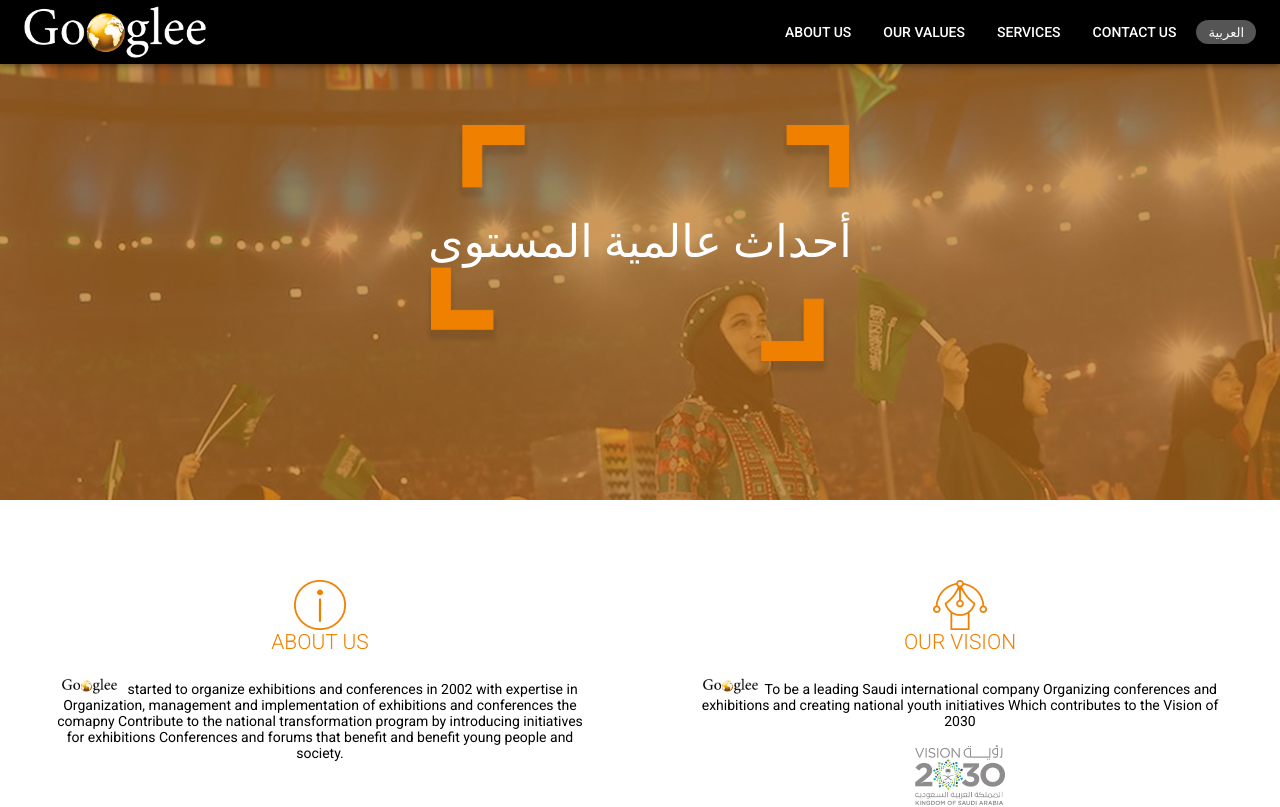
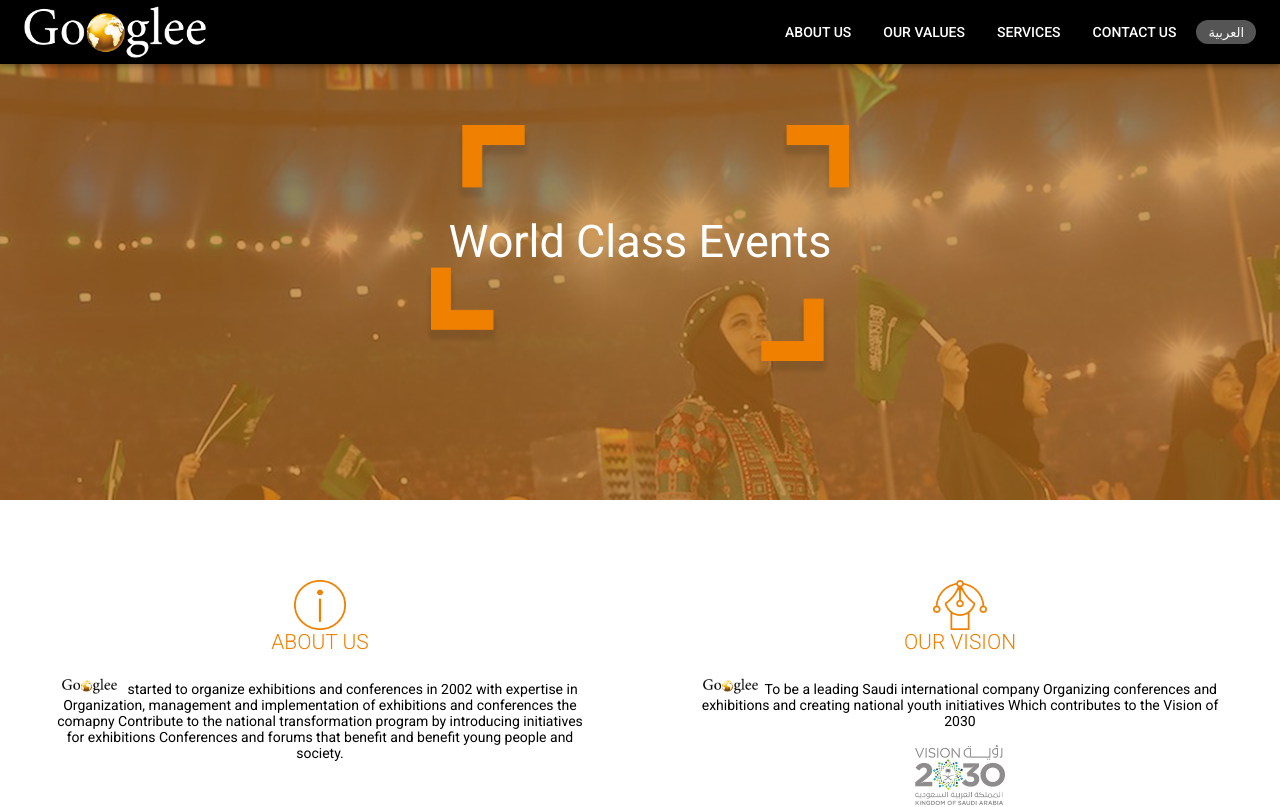
Before and after one commit to kartik1225/gogleeco, a Vue app: page /#/ in a window 1280 px wide. Shown: the top 807 px of the page. Built offline with nearby package versions, Linux system fonts and the light colour scheme.

Commit message:
fixed english header text

```diff
--- a/src/components/aboutUs.vue
+++ b/src/components/aboutUs.vue
@@ -9,7 +9,7 @@
 				      column
 				      justify-center
 				    >
-				      <h1 class="display-2 font-weight-thick mb-3 Title bgTitle" >أحداث عالمية المستوى</h1>
+				      <h1 id='Title':class="`${$vuetify.breakpoint.width > 600?`display-2`:`display-1`} font-weight-thick mb-3 Title`" >World Class Events</h1>
 				      <img class='gr'src='/static/GraphicElAbout.png' style="margin: auto;">
 				    </v-layout>
 			</v-parallax>
```
